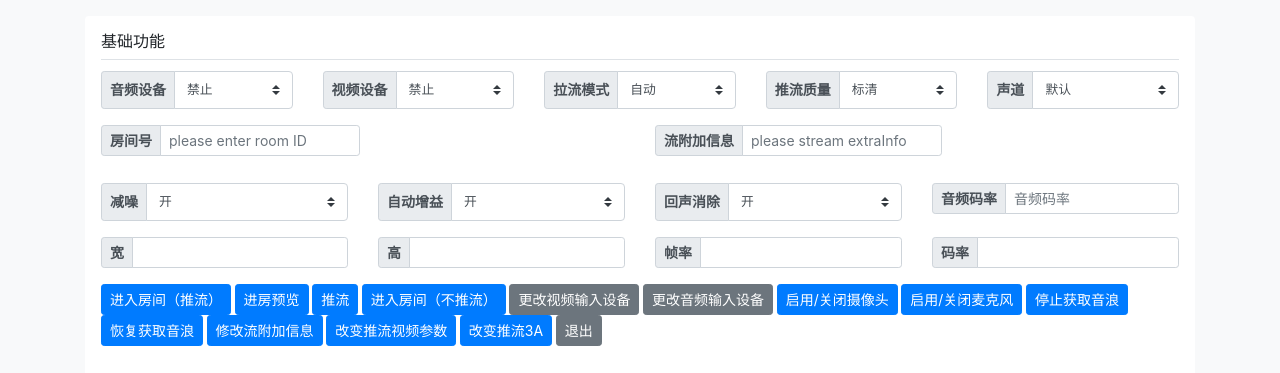
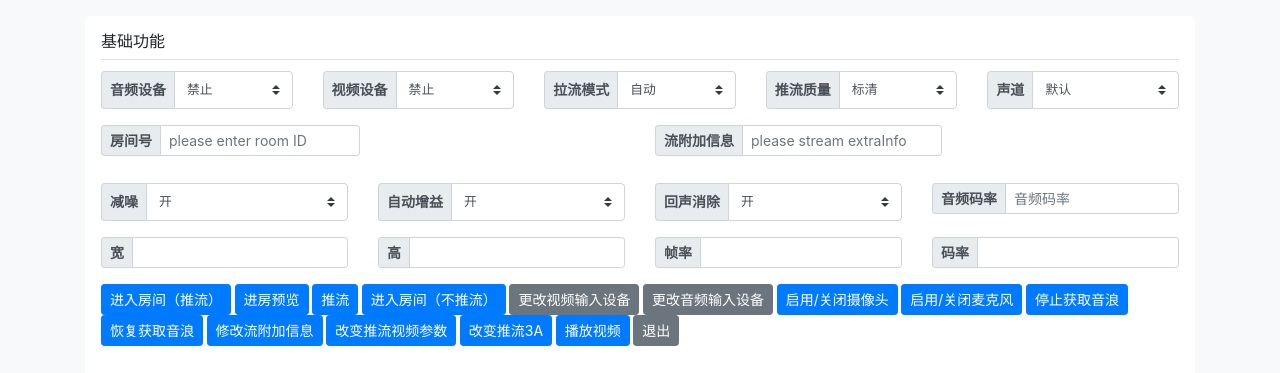
Before and after one commit to zegodev/zego-express-webrtc-sample, a website built with webpack: page src/base/index.html in a window 1280 px wide. Built offline with nearby package versions, Linux system fonts and the light colour scheme; some packages are replaced by stand-ins of ours; what zego-express-engine-webrtc would draw is missing.

Commit message:
playVideo

```diff
--- a/src/base/index.html
+++ b/src/base/index.html
@@ -245,7 +245,7 @@
           <button type="button" id="extraInfo" class="btn btn-primary btn-sm">修改流附加信息</button>
           <button type="button" id="switchConstraints" class="btn btn-primary btn-sm">改变推流视频参数</button>
           <button type="button" id="setAudioConfig" class="btn btn-primary btn-sm">改变推流3A</button>
-          <!-- <button type="button" id="playVideo" class="btn btn-primary btn-sm">播放视频</button> -->
+          <button type="button" id="playVideo" class="btn btn-primary btn-sm">播放视频</button>
           <button type="button" id="leaveRoom" class="btn btn-secondary btn-sm leaveRoom">退出</button>
         </div>
       </div>
```
Also changed, not shown: docs/base/index.html (+1 -1 lines).
